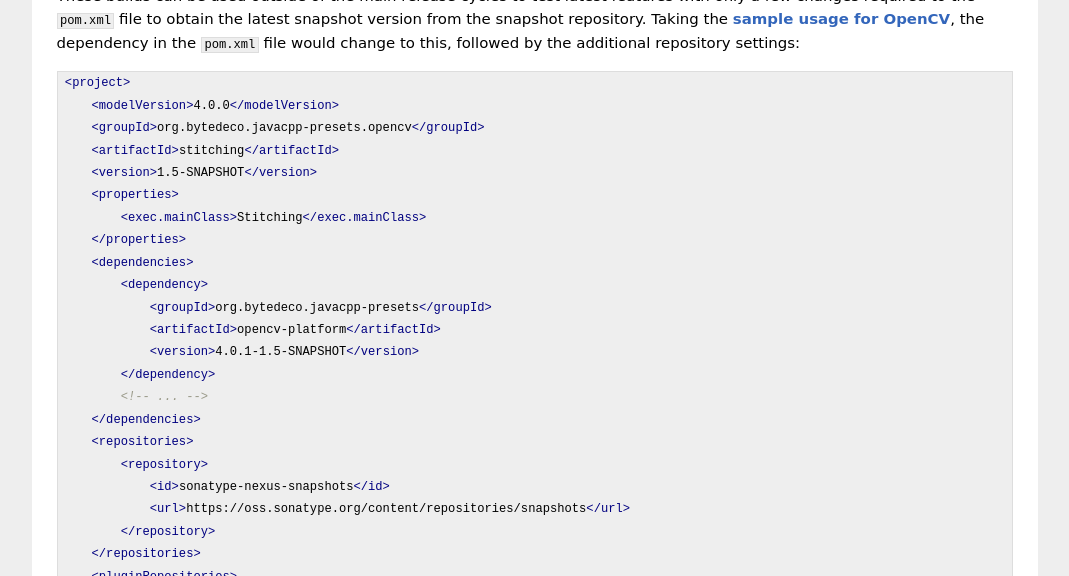
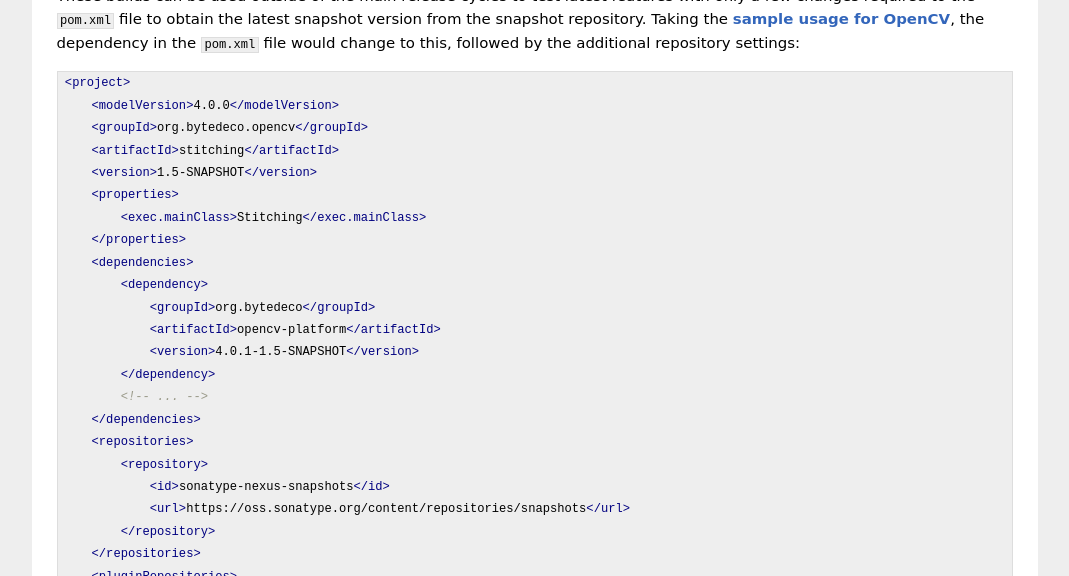
Before and after one commit to bytedeco/bytedeco.github.io, a Jekyll site: the page built from builds/index.md, in a window 1280 px wide and 900 px high, cut to the strip 324-900 px from the top of the window. Shown: the whole strip, without its empty margins (105-1174 px from the left). Built offline with Jekyll 4.4.1, drawn with Linux system fonts in a browser that asks for light colours.

Commit message:
Update groupId on the builds page

````diff
--- a/builds/index.md
+++ b/builds/index.md
@@ -16,7 +16,7 @@ These builds can be used outside of the main release cycles to test latest featu
 ```xml
 <project>
     <modelVersion>4.0.0</modelVersion>
-    <groupId>org.bytedeco.javacpp-presets.opencv</groupId>
+    <groupId>org.bytedeco.opencv</groupId>
     <artifactId>stitching</artifactId>
     <version>1.5-SNAPSHOT</version>
     <properties>
@@ -24,7 +24,7 @@ These builds can be used outside of the main release cycles to test latest featu
     </properties>
     <dependencies>
         <dependency>
-            <groupId>org.bytedeco.javacpp-presets</groupId>
+            <groupId>org.bytedeco</groupId>
             <artifactId>opencv-platform</artifactId>
             <version>4.0.1-1.5-SNAPSHOT</version>
         </dependency>
````
